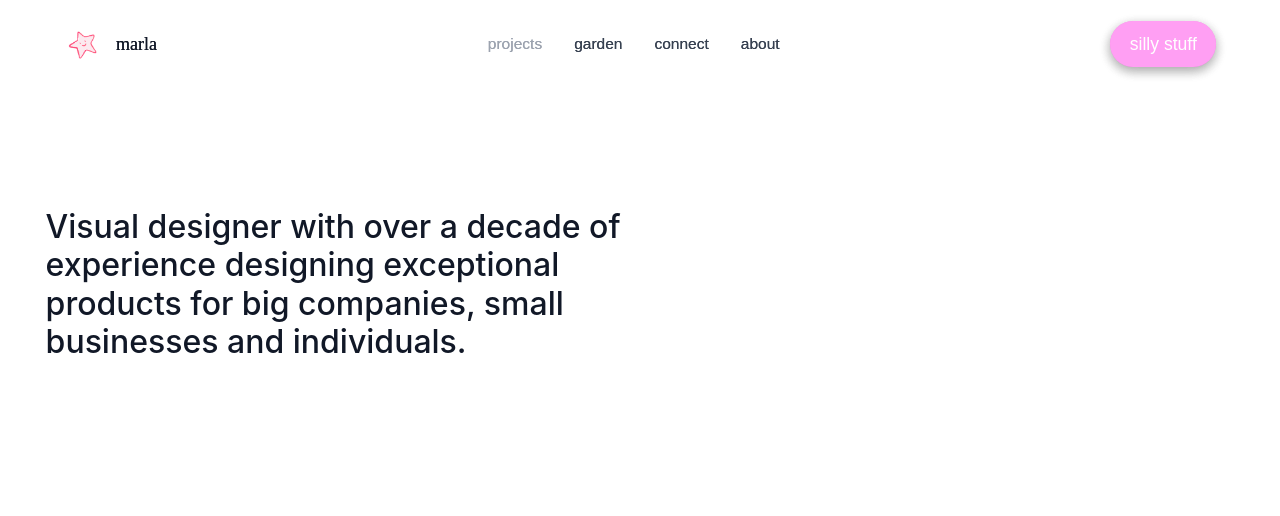
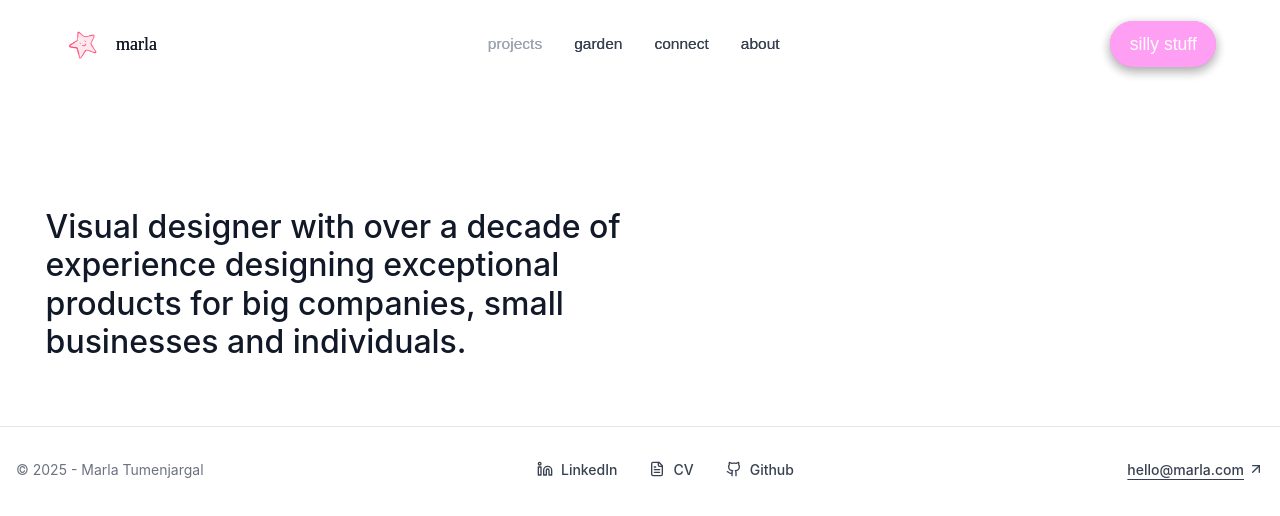
Before and after one commit to marla-tumenjargal/dashboard, a Next.js app in the folder dashboard/: page / in a window 1280 px wide. Shown: the top 516 px of the page. Built offline with nearby package versions, Linux system fonts and the light colour scheme.

Commit message:
incorporated Footer.tsx links
i ❤️ design

```diff
--- /dev/null
+++ b/dashboard/src/app/components/Footer.tsx
@@ -0,0 +1,59 @@
+import { ArrowUpRight, Linkedin, FileText, Github } from "lucide-react"
+import "./Footer.css"
+
+export default function Footer() {
+    return (
+        <footer className="footer">
+            <div className="footer-container">
+                <div className="footer-content">
+                    {/* Left Section - Copyright */}
+                    <div className="footer-left">
+                        <span className="copyright">© 2025 - Marla Tumenjargal</span>
+                    </div>
+
+                    {/* Center Section - Links */}
+                    <div className="footer-center">
+                        <a
+                            href="https://linkedin.com"
+                            target="_blank"
+                            rel="noopener noreferrer"
+                            className="footer-link"
+                        >
+                            <Linkedin className="footer-icon" />
+                            LinkedIn
+                        </a>
+                        <a
+                            href="/cv.pdf"
+                            target="_blank"
+                            rel="noopener noreferrer"
+                            className="footer-link"
+                        >
+                            <FileText className="footer-icon" />
+                            CV
+                        </a>
+                        <a
+                            href="https://github.com/marlatumenjargal"
+                            target="_blank"
+                            rel="noopener noreferrer"
+                            className="footer-link"
+                        >
+                            <Github className="footer-icon" />
+                            Github
+                        </a>
+                    </div>
+
+                    {/* Right Section - Email */}
+                    <div className="footer-right">
+                        <a
+                            href="mailto:hello@marla.com"
+                            className="footer-email"
+                        >
+                            hello@marla.com
+                            <ArrowUpRight className="email-arrow" />
+                        </a>
+                    </div>
+                </div>
+            </div>
+        </footer>
+    )
+}
--- /dev/null
+++ b/dashboard/src/app/components/footer.css
@@ -0,0 +1,124 @@
+/* Footer Styles */
+.footer {
+    margin-top: 4rem;
+    padding: 2rem 1rem;
+    border-top: 1px solid rgba(0, 0, 0, 0.1);
+  }
+
+  .footer-container {
+    max-width: 80rem;
+    margin: 0 auto;
+  }
+
+  .footer-content {
+    display: flex;
+    align-items: center;
+    justify-content: space-between;
+    gap: 2rem;
+  }
+
+  /* Left Section - Copyright */
+  .footer-left {
+    display: flex;
+    align-items: center;
+  }
+
+  .copyright {
+    font-size: 0.875rem;
+    color: #6b7280;
+    font-family: -apple-system, BlinkMacSystemFont, "Segoe UI", Roboto, "Helvetica Neue", Arial, sans-serif;
+  }
+
+  /* Center Section - Links */
+  .footer-center {
+    display: flex;
+    align-items: center;
+    gap: 2rem;
+  }
+
+  .footer-link {
+    display: flex;
+    align-items: center;
+    gap: 0.5rem;
+    font-size: 0.875rem;
+    font-weight: 500;
+    color: #374151;
+    text-decoration: none;
+    font-family: -apple-system, BlinkMacSystemFont, "Segoe UI", Roboto, "Helvetica Neue", Arial, sans-serif;
+    transition: color 0.2s ease;
+  }
+
+  .footer-link:hover {
+    color: #111827;
+  }
+
+  .footer-icon {
+    height: 1rem;
+    width: 1rem;
+  }
+
+  /* Right Section - Email */
+  .footer-right {
+    display: flex;
+    align-items: center;
+  }
+
+  .footer-email {
+    display: flex;
+    align-items: center;
+    gap: 0.25rem;
+    font-size: 0.875rem;
+    font-weight: 500;
+    color: #374151;
+    text-decoration: underline;
+    text-underline-offset: 4px;
+    text-decoration-thickness: 1px;
+    font-family: -apple-system, BlinkMacSystemFont, "Segoe UI", Roboto, "Helvetica Neue", Arial, sans-serif;
+    transition: all 0.2s ease;
+  }
+
+  .footer-email:hover {
+    color: #111827;
+    text-decoration-thickness: 2px;
+  }
+
+  .email-arrow {
+    height: 1rem;
+    width: 1rem;
+    transition: transform 0.2s ease;
+  }
+
+  .footer-email:hover .email-arrow {
+    transform: translate(2px, -2px);
+  }
+
+  /* Mobile Responsive */
+  @media (max-width: 768px) {
+    .footer-content {
+      flex-direction: column;
+      align-items: flex-start;
+      gap: 1.5rem;
+    }
+
+    .footer-center {
+      gap: 1.5rem;
+    }
+
+    .footer-right {
+      align-self: flex-end;
+    }
+  }
+
+  @media (max-width: 480px) {
+    .footer {
+      padding: 1.5rem 1rem;
+    }
+
+    .footer-content {
+      gap: 1rem;
+    }
+
+    .footer-center {
+      gap: 1rem;
+    }
+  }
--- a/dashboard/src/app/page.tsx
+++ b/dashboard/src/app/page.tsx
@@ -1,11 +1,13 @@
 import Header from './components/header';
 import Hero from './components/Hero';
+import Footer from './components/Footer';
 
 export default function Home() {
   return (
     <div>
       <Header />
       <Hero />
+      <Footer />
     </div>
   )
 }
```
